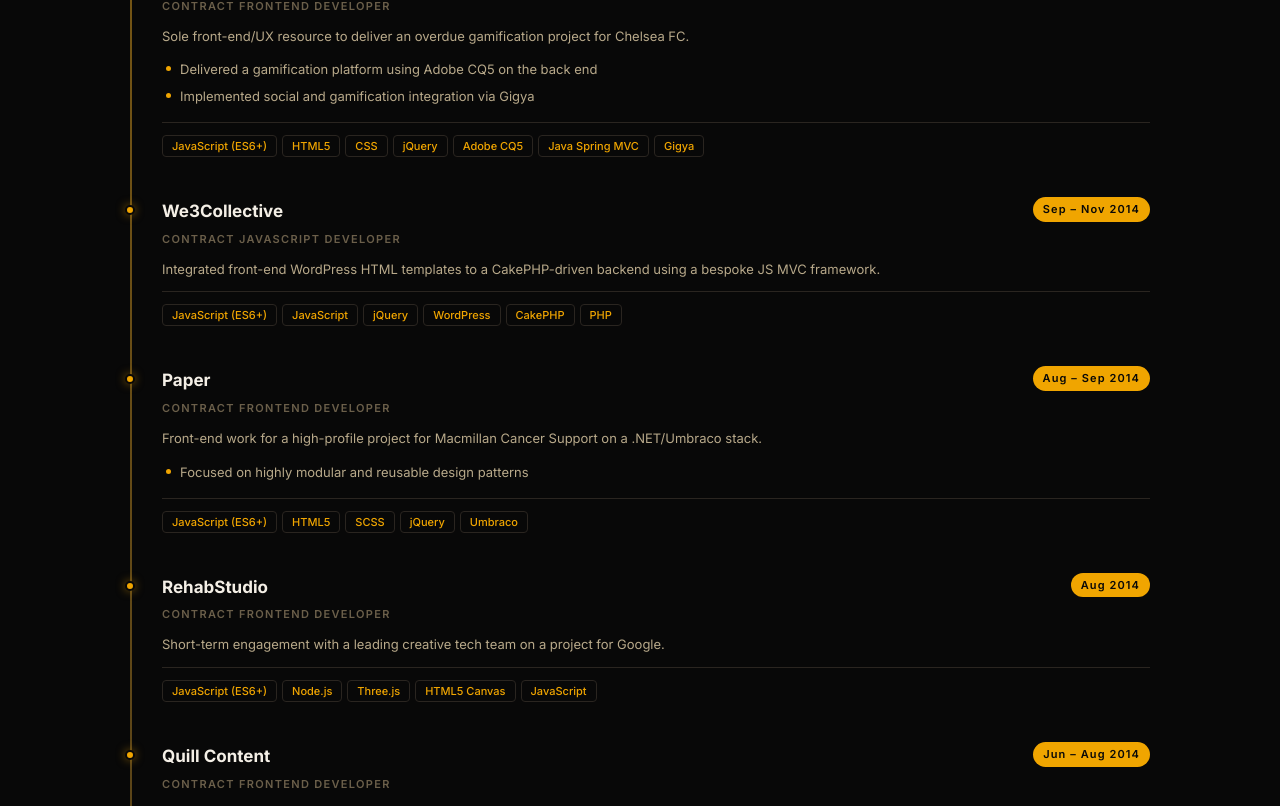
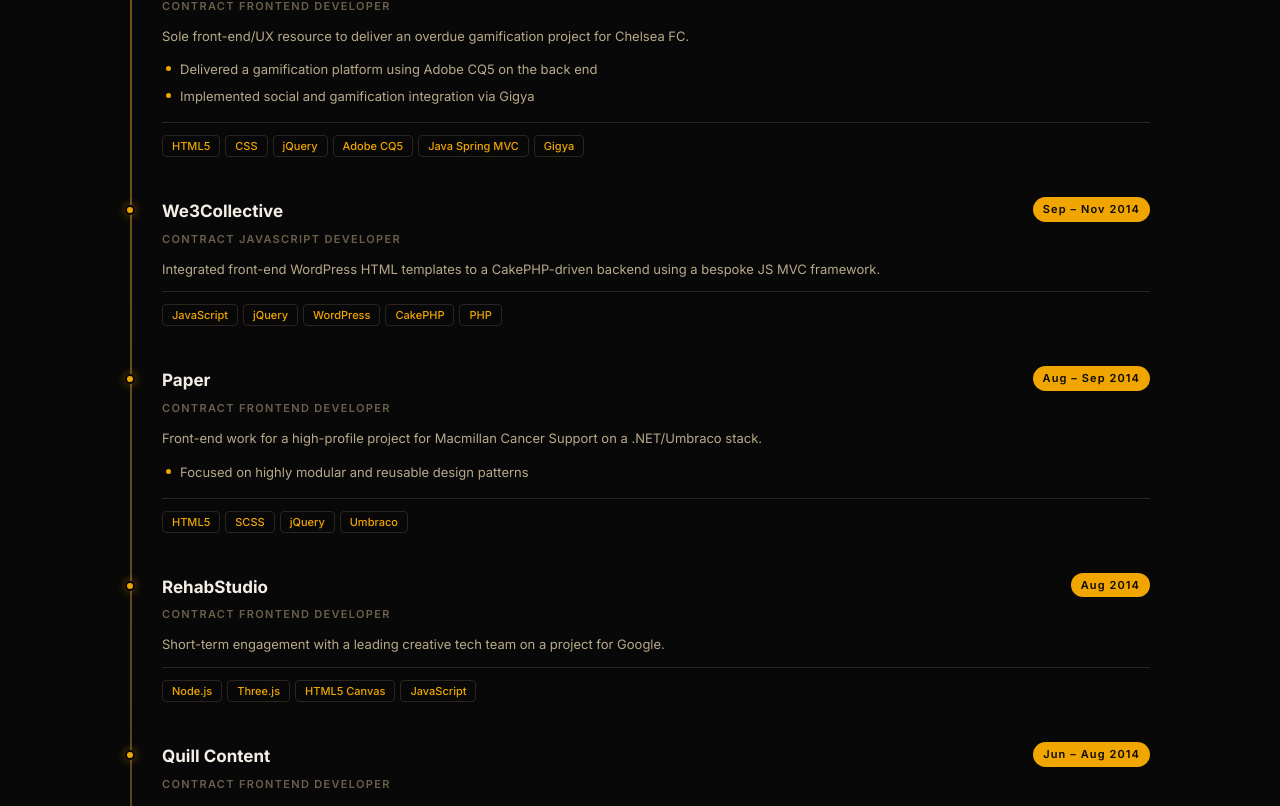
Before and after one commit to samlatif-uk/cv, a React (Vite) app in the folder react.samlatif.uk/: page / in a window 1280 px wide. Shown: the part 6434-7240 px from the top of the page. Built offline with nearby package versions, Linux system fonts and the light colour scheme.

Commit message:
Apply date-aware ES6 stack tagging in experience

```diff
--- a/react.samlatif.uk/src/components/Experience.tsx
+++ b/react.samlatif.uk/src/components/Experience.tsx
@@ -1,4 +1,13 @@
 import { JOBS } from '../data/cv';
+
+const shouldIncludeES6 = (date: string) => {
+  const years = date.match(/\d{4}/g);
+  if (!years?.length) {
+    return false;
+  }
+
+  return Number(years[0]) >= 2015;
+};
 
 interface ExperienceProps {
   activeTechs: string[];
@@ -24,7 +33,9 @@ export const Experience = ({ activeTechs, onTechClick, onClearTech }: Experience
       </div>
       <div className="tl">
         {JOBS.map((job, index) => {
-          const stackWithDefaults = job.stack.includes('JavaScript (ES6+)') ? job.stack : ['JavaScript (ES6+)', ...job.stack];
+          const stackWithDefaults = shouldIncludeES6(job.date) && !job.stack.includes('JavaScript (ES6+)')
+            ? ['JavaScript (ES6+)', ...job.stack]
+            : job.stack;
           const matched = activeTechs.length
             ? activeTechs.some((activeTech) => stackWithDefaults.some((tech) => tech.toLowerCase().includes(activeTech.toLowerCase())))
             : false;
```
Also changed, not shown: 1 other file (tests, documents, lock files or other folders).
